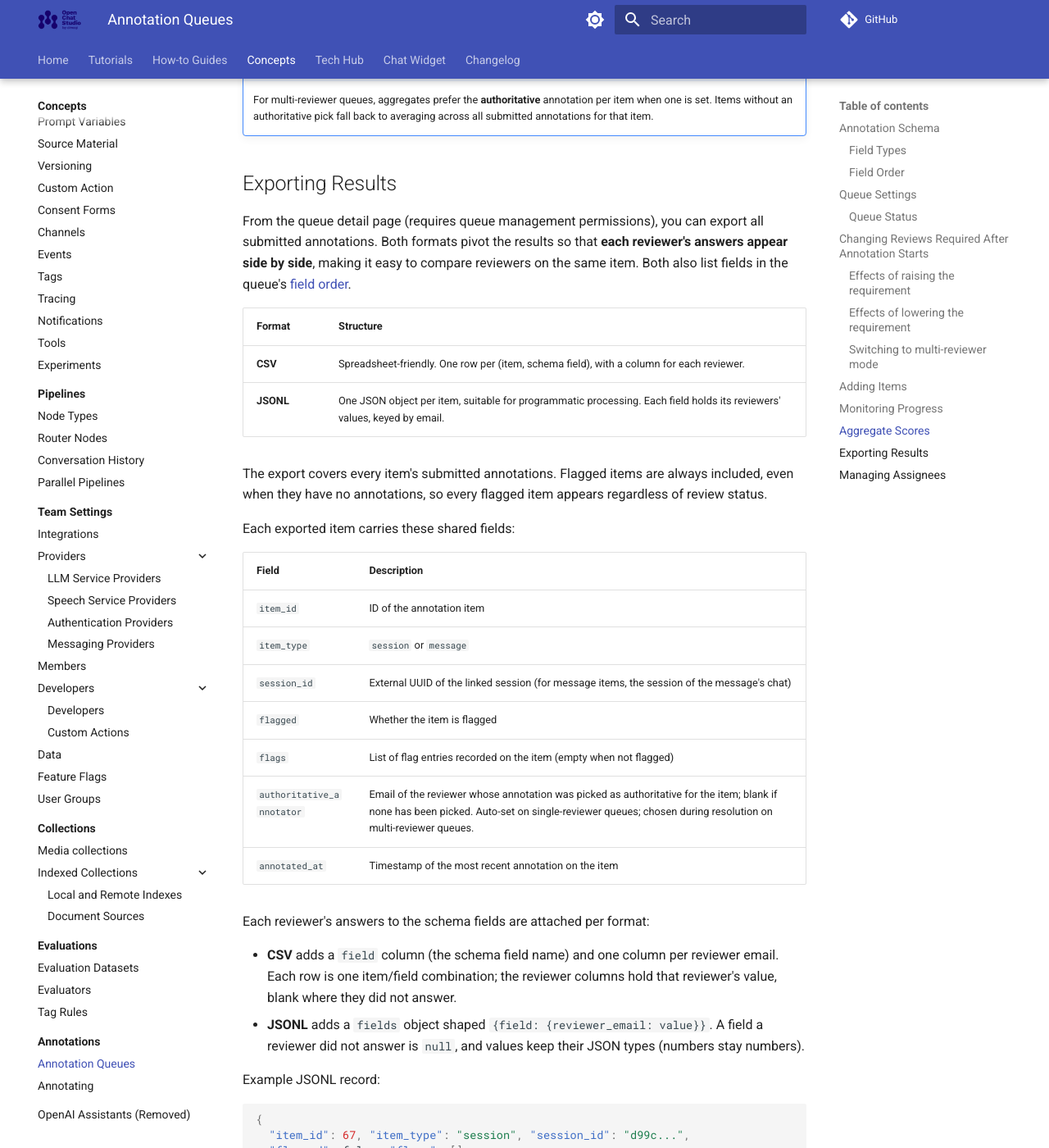
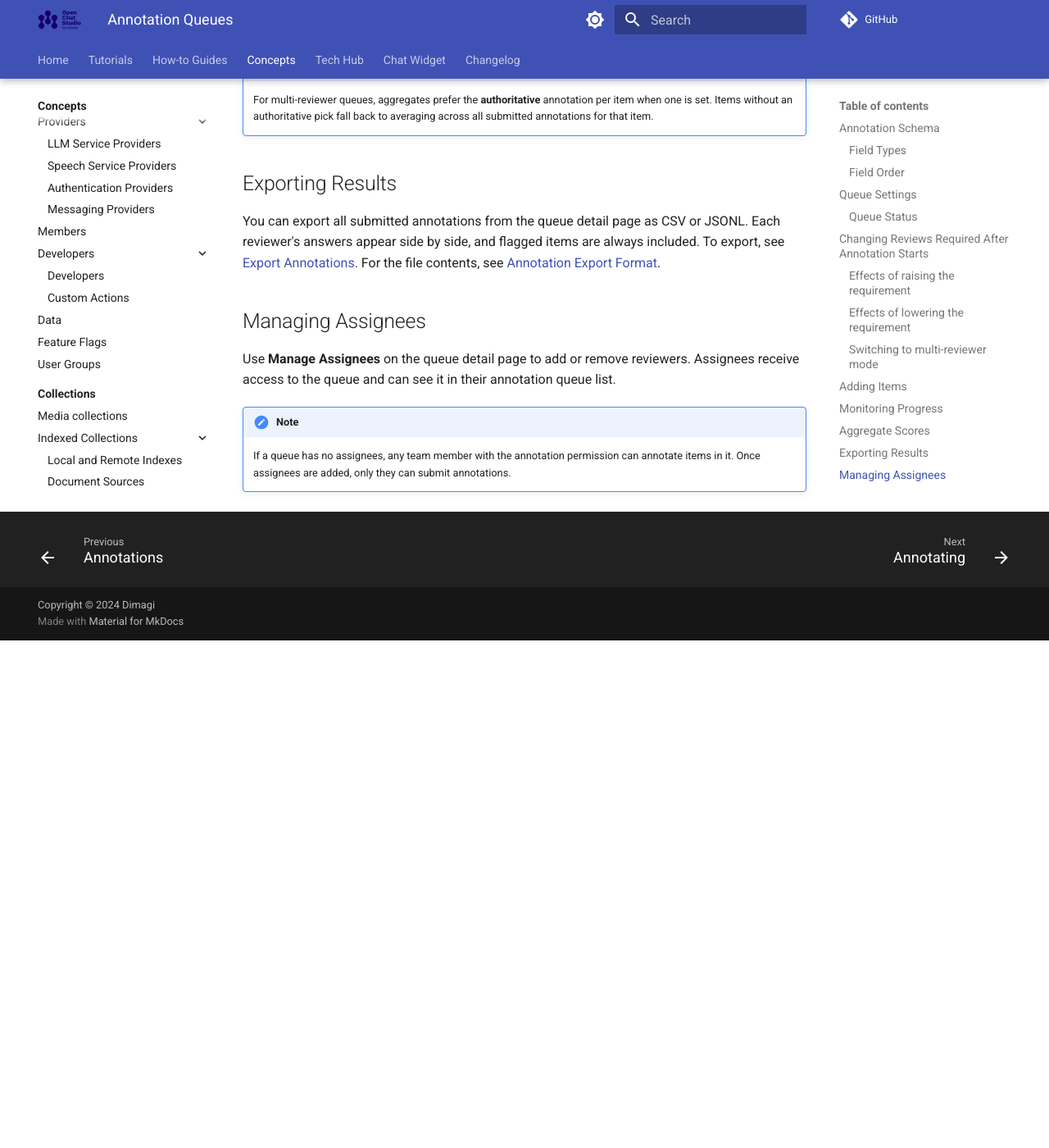
Before and after one commit to dimagi/open-chat-studio-docs, an MkDocs documentation site: the page built from docs/concepts/annotations/queues.md, in a window 1280 px wide and 1400 px high, scrolled down 4018 px. Shown: the whole window at 82% size. Built offline with MkDocs 1.6.1 and Material for MkDocs 9.7.7, drawn with Linux system fonts in a browser that asks for light colours; a script that is not in the unit is left out; comment, search, counter and statistics services are not loaded; after the commit the page ends 4799 px from its top, so only the background shows below that; some of the changed text lies outside the part shown.

Commit message:
Split out exporting Annotations into how-to and tech-hub. Reduce length of queues.md

````diff
--- a/docs/concepts/annotations/queues.md
+++ b/docs/concepts/annotations/queues.md
@@ -112,49 +112,7 @@ They are listed in the queue's [field order](#field-order).
 
 ## Exporting Results
 
-From the queue detail page (requires queue management permissions), you can export all submitted annotations. Both formats pivot the results so that **each reviewer's answers appear side by side**, making it easy to compare reviewers on the same item.
-Both also list fields in the queue's [field order](#field-order).
-
-| Format | Structure |
-|--------|-----------|
-| **CSV** | Spreadsheet-friendly. One row per (item, schema field), with a column for each reviewer. |
-| **JSONL** | One JSON object per item, suitable for programmatic processing. Each field holds its reviewers' values, keyed by email. |
-
-The export covers every item's submitted annotations. Flagged items are always included, even when they have no annotations, so every flagged item appears regardless of review status.
-
-Each exported item carries these shared fields:
-
-| Field | Description |
-|-------|-------------|
-| `item_id` | ID of the annotation item |
-| `item_type` | `session` or `message` |
-| `session_id` | External UUID of the linked session (for message items, the session of the message's chat) |
-| `flagged` | Whether the item is flagged |
-| `flags` | List of flag entries recorded on the item (empty when not flagged) |
-| `authoritative_annotator` | Email of the reviewer whose annotation was picked as authoritative for the item; blank if none has been picked. Auto-set on single-reviewer queues; chosen during resolution on multi-reviewer queues. |
-| `annotated_at` | Timestamp of the most recent annotation on the item |
-
-Each reviewer's answers to the schema fields are attached per format:
-
-- **CSV** adds a `field` column (the schema field name) and one column per reviewer email. Each row is one item/field combination; the reviewer columns hold that reviewer's value, blank where they did not answer.
-- **JSONL** adds a `fields` object shaped `{field: {reviewer_email: value}}`. A field a reviewer did not answer is `null`, and values keep their JSON types (numbers stay numbers).
-
-Example JSONL record:
-
-```json
-{
-  "item_id": 67, "item_type": "session", "session_id": "d99c...",
-  "flagged": false, "flags": [],
-  "authoritative_annotator": "marcus@example.com", "annotated_at": "2026-07-15T13:17:02Z",
-  "fields": {
-    "tone":     {"fatima@example.com": "friendly", "marcus@example.com": "too casual"},
-    "accuracy": {"fatima@example.com": "accurate", "marcus@example.com": "missed grammar"}
-  }
-}
-```
-
-!!! note
-    In CSV exports, `flags` is JSON-serialized into a single cell. Use JSONL if you need to process flag entries or field values programmatically without parsing JSON from within a column.
+You can export all submitted annotations from the queue detail page as CSV or JSONL. Each reviewer's answers appear side by side, and flagged items are always included. To export, see [Export Annotations](../../how-to/annotations/export-annotations.md). For the file contents, see [Annotation Export Format](../../tech-hub/annotations/export-format.md).
 
 ## Managing Assignees
 
--- a/mkdocs.yml
+++ b/mkdocs.yml
@@ -133,6 +133,7 @@ nav:
     - Annotations:
       - Create a Queue and Add Items: how-to/annotations/create-a-queue.md
       - Annotate Queue Items: how-to/annotations/annotate-items.md
+      - Export Annotations: how-to/annotations/export-annotations.md
     - Evaluations:
       - Create a Dataset: how-to/evaluations/create-a-dataset.md
       - Real-Time LLM Judge: how-to/evaluations/realtime_llm_judge.md
@@ -220,6 +221,8 @@ nav:
       - Dataset Structure: tech-hub/evaluations/dataset-structure.md
       - Python Evaluator: tech-hub/evaluations/python_evaluator.md
       - Auto-Population Rules: tech-hub/evaluations/auto_population.md
+    - Annotations:
+      - Export Format: tech-hub/annotations/export-format.md
     - OCS API:
       - api/index.md
       - api/getting_started_with_oauth.md
````
Also changed, not shown: docs/concepts/annotations/index.md (+1 -1 lines), docs/how-to/annotations/export-annotations.md (added, +21 -0 lines), docs/tech-hub/annotations/export-format.md (added, +50 -0 lines), docs/tech-hub/index.md (+1 -0 lines).
